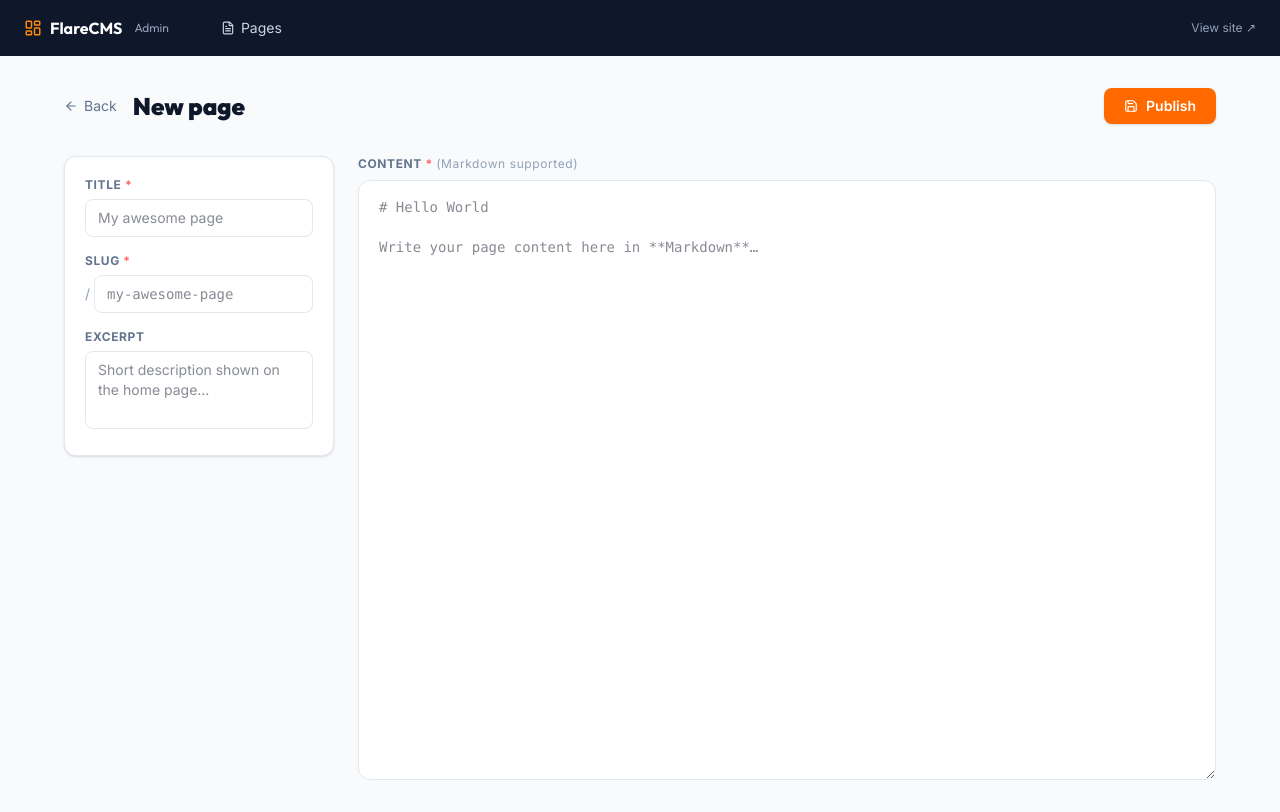
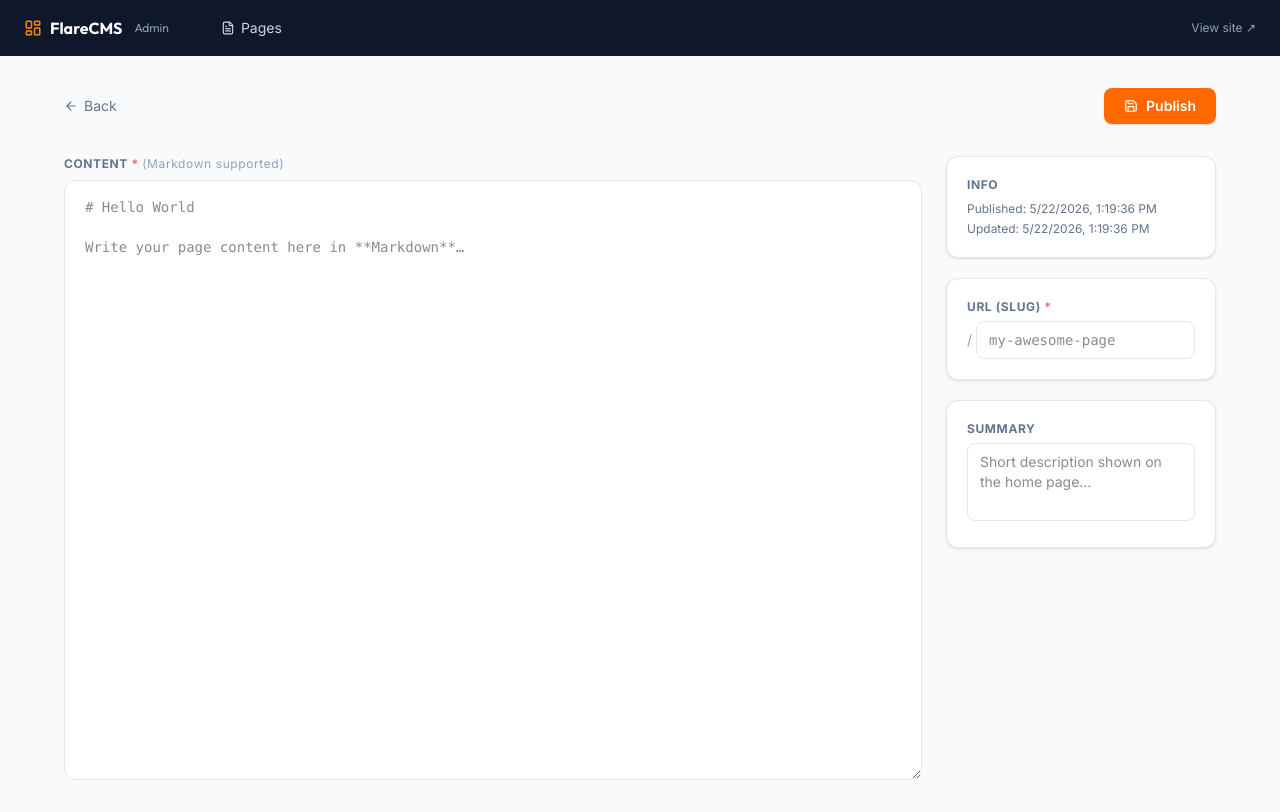
Before and after one commit to acondura/flarecms, a Next.js app: page /admin/new in a window 1280 px wide. Built offline with nearby package versions, Linux system fonts and the light colour scheme.

Commit message:
feat: add redirect management API and update PageEditor UI with redirect tracking and layout improvements

```diff
--- a/src/app/(admin)/admin/page.tsx
+++ b/src/app/(admin)/admin/page.tsx
@@ -269,8 +269,13 @@ export default function AdminDashboard() {
             <tbody className="divide-y divide-slate-100">
               {filtered.map((page) => (
                 <tr key={page.slug} className="hover:bg-slate-50 transition-colors">
-                  <td className="px-5 py-4 font-medium text-slate-900">
-                    {page.title}
+                  <td className="px-5 py-4 font-medium text-slate-900 break-words">
+                    <Link
+                      href={`/admin/edit/${page.slug}`}
+                      className="text-slate-900 hover:underline inline-block"
+                    >
+                      {page.title}
+                    </Link>
                   </td>
                   <td className="px-5 py-4 text-slate-500 font-mono text-xs">
                     /{page.slug}
--- /dev/null
+++ b/src/app/api/pages/[slug]/redirects/route.ts
@@ -0,0 +1,42 @@
+import { getRequestContext } from '@cloudflare/next-on-pages';
+import { listRedirectsTo, deleteRedirect } from '@/lib/kv';
+import { requireAuth } from '@/lib/auth';
+
+export const runtime = 'edge';
+
+export async function GET(
+  _request: Request,
+  { params }: { params: Promise<{ slug: string }> }
+) {
+  const { slug } = await params;
+  try {
+    const { env } = getRequestContext() as { env: CloudflareEnv };
+    const deny = await requireAuth(_request, env.CMS_KV);
+    if (deny) return deny;
+
+    const redirects = await listRedirectsTo(env.CMS_KV, slug);
+    return Response.json({ redirects });
+  } catch (e: any) {
+    return Response.json({ error: e.message }, { status: 500 });
+  }
+}
+
+export async function DELETE(
+  request: Request,
+  { params }: { params: Promise<{ slug: string }> }
+) {
+  const { slug } = await params;
+  try {
+    const { env } = getRequestContext() as { env: CloudflareEnv };
+    const deny = await requireAuth(request, env.CMS_KV);
+    if (deny) return deny;
+
+    const url = new URL(request.url);
+    const from = url.searchParams.get('from');
+    if (!from) return Response.json({ error: 'missing from param' }, { status: 400 });
+    await deleteRedirect(env.CMS_KV, from);
+    return Response.json({ success: true });
+  } catch (e: any) {
+    return Response.json({ error: e.message }, { status: 500 });
+  }
+}
--- a/src/components/PageEditor.tsx
+++ b/src/components/PageEditor.tsx
@@ -3,6 +3,7 @@
 import { useState, useEffect, useCallback } from 'react';
 import { useRouter } from 'next/navigation';
 import { Save, Eye, EyeOff, ArrowLeft, CheckCircle2, AlertCircle } from 'lucide-react';
+import { useEffect as useClientEffect } from 'react';
 import { marked } from 'marked';
 
 interface CmsPage {
@@ -32,6 +33,24 @@ export default function PageEditor({ initialPage }: PageEditorProps) {
   const [saving, setSaving]   = useState(false);
   const [status, setStatus]   = useState<'idle' | 'success' | 'error'>('idle');
   const [errorMsg, setErrorMsg] = useState('');
+
+  // Redirect list state
+  const [redirects, setRedirects] = useState<string[]>([]);
+
+  useClientEffect(() => {
+    let mounted = true;
+    async function loadRedirects() {
+      if (!initialPage) return;
+      try {
+        const res = await fetch(`/api/pages/${initialPage.slug}/redirects`, { credentials: 'same-origin' });
+        if (!res.ok) return;
+        const json = (await res.json()) as { redirects?: string[] };
+        if (mounted) setRedirects(json.redirects || []);
+      } catch {}
+    }
+    loadRedirects();
+    return () => { mounted = false; };
+  }, [initialPage]);
 
 
 
@@ -104,8 +123,9 @@ export default function PageEditor({ initialPage }: PageEditorProps) {
           >
             <ArrowLeft size={14} /> Back
           </button>
-          <h1 className="text-2xl font-black text-slate-900 font-outfit">
-            {isNew ? 'New page' : `Edit: ${initialPage.title}`}
+          <h1 className="text-2xl font-black text-slate-900 font-outfit break-words">
+            {/* Title should be clickable and above content */}
+            <a href={`/${slug}`} className="hover:underline">{title}</a>
           </h1>
         </div>
         <div className="flex items-center gap-3">
@@ -133,25 +153,40 @@ export default function PageEditor({ initialPage }: PageEditorProps) {
       </div>
 
       <div className="grid grid-cols-12 gap-6">
-        {/* Sidebar */}
-        <aside className="col-span-3 space-y-5">
-          <div className="bg-white rounded-xl border border-slate-200 p-5 shadow-sm space-y-4">
-            <div>
-              <label htmlFor="page-title" className="block text-xs font-bold text-slate-500 uppercase tracking-wider mb-1.5">
-                Title <span className="text-red-400">*</span>
+        {/* Editor */}
+        <div className="col-span-9">
+          <div className="flex flex-col">
+            <label className="text-xs font-bold text-slate-500 uppercase tracking-wider mb-2">
+              Content <span className="text-red-400">*</span>{' '}
+              <span className="normal-case font-normal text-slate-400">(Markdown supported)</span>
             </label>
-              <input
-                id="page-title"
-                type="text"
-                value={title}
-                onChange={(e) => setTitle(e.target.value)}
-                placeholder="My awesome page"
-                className="w-full px-3 py-2 text-sm border border-slate-200 rounded-lg outline-none focus:ring-2 focus:ring-orange-400 focus:border-orange-400 transition-all"
+            <textarea
+              id="page-content"
+              className="flex-1 min-h-[600px] px-5 py-4 font-mono text-sm bg-white border border-slate-200 rounded-xl outline-none focus:ring-2 focus:ring-orange-400 focus:border-orange-400 transition-all resize-y"
+              value={content}
+              onChange={(e) => setContent(e.target.value)}
+              placeholder="# Hello World&#10;&#10;Write your page content here in **Markdown**…"
             />
           </div>
-            <div>
+        </div>
+
+        {/* Right Sidebar */}
+        <aside className="col-span-3 space-y-5">
+          {/* Info (top) */}
+          <div className="bg-white rounded-xl border border-slate-200 p-5 shadow-sm">
+            <p className="text-xs font-bold text-slate-500 uppercase tracking-wider mb-2">Info</p>
+            <p className="text-xs text-slate-500">
+              Published: {new Date(initialPage?.publishedAt ?? Date.now()).toLocaleString()}
+            </p>
+            <p className="text-xs text-slate-500 mt-1">
+              Updated: {new Date(initialPage?.updatedAt ?? Date.now()).toLocaleString()}
+            </p>
+          </div>
+
+          {/* URL (slug) */}
+          <div className="bg-white rounded-xl border border-slate-200 p-5 shadow-sm">
             <label htmlFor="page-slug" className="block text-xs font-bold text-slate-500 uppercase tracking-wider mb-1.5">
-                Slug <span className="text-red-400">*</span>
+              URL (slug) <span className="text-red-400">*</span>
             </label>
             <div className="flex items-center gap-1">
               <span className="text-slate-400 text-sm">/</span>
@@ -166,13 +201,12 @@ export default function PageEditor({ initialPage }: PageEditorProps) {
                 className="flex-1 px-3 py-2 text-sm border border-slate-200 rounded-lg outline-none focus:ring-2 focus:ring-orange-400 focus:border-orange-400 transition-all disabled:bg-slate-50 disabled:text-slate-400 font-mono"
               />
             </div>
-              {!isNew && (
-                <p className="mt-1 text-xs text-slate-400">Changing the title will update the slug if you haven't edited it — changing the slug will create a 301 redirect from the old URL.</p>
-              )}
           </div>
-            <div>
+
+          {/* Summary (excerpt) */}
+          <div className="bg-white rounded-xl border border-slate-200 p-5 shadow-sm">
             <label htmlFor="page-excerpt" className="block text-xs font-bold text-slate-500 uppercase tracking-wider mb-1.5">
-                Excerpt
+              Summary
             </label>
             <textarea
               id="page-excerpt"
@@ -183,39 +217,23 @@ export default function PageEditor({ initialPage }: PageEditorProps) {
               className="w-full px-3 py-2 text-sm border border-slate-200 rounded-lg outline-none focus:ring-2 focus:ring-orange-400 focus:border-orange-400 transition-all resize-none"
             />
           </div>
-          </div>
 
+          {/* Redirects list */}
           {!isNew && (
             <div className="bg-white rounded-xl border border-slate-200 p-5 shadow-sm">
-              <p className="text-xs font-bold text-slate-500 uppercase tracking-wider mb-2">Info</p>
-              <p className="text-xs text-slate-500">
-                Published: {new Date(initialPage.publishedAt).toLocaleString()}
-              </p>
-              <p className="text-xs text-slate-500 mt-1">
-                Updated: {new Date(initialPage.updatedAt).toLocaleString()}
-              </p>
+              <p className="text-xs font-bold text-slate-500 uppercase tracking-wider mb-2">Redirects</p>
+              {redirects.length === 0 ? (
+                <p className="text-xs text-slate-500">No redirects</p>
+              ) : (
+                <ul className="text-xs text-slate-700 list-disc list-inside">
+                  {redirects.map((r) => (
+                    <li key={r}>/{r}</li>
+                  ))}
+                </ul>
+              )}
             </div>
           )}
         </aside>
-
-        {/* Editor + Preview */}
-        <div className="col-span-9">
-          <div className="flex flex-col">
-            <label className="text-xs font-bold text-slate-500 uppercase tracking-wider mb-2">
-              Content <span className="text-red-400">*</span>{' '}
-              <span className="normal-case font-normal text-slate-400">(Markdown supported)</span>
-            </label>
-            <textarea
-              id="page-content"
-              className="flex-1 min-h-[600px] px-5 py-4 font-mono text-sm bg-white border border-slate-200 rounded-xl outline-none focus:ring-2 focus:ring-orange-400 focus:border-orange-400 transition-all resize-y"
-              value={content}
-              onChange={(e) => setContent(e.target.value)}
-              placeholder="# Hello World&#10;&#10;Write your page content here in **Markdown**…"
-            />
-          </div>
-
-
-        </div>
       </div>
     </div>
   );
--- a/src/lib/kv.ts
+++ b/src/lib/kv.ts
@@ -40,6 +40,19 @@ export async function getRedirect(kv: KVNamespace, from: string): Promise<string
   return await kv.get(`${REDIRECT_PREFIX}${from}`);
 }
 
+export async function listRedirectsTo(kv: KVNamespace, to: string): Promise<string[]> {
+  const list = await kv.list({ prefix: REDIRECT_PREFIX });
+  const matches: string[] = [];
+  for (const k of list.keys) {
+    const val = await kv.get(k.name);
+    if (val === to) {
+      // key.name is like 'redirect:old-slug' — strip prefix
+      matches.push(k.name.replace(REDIRECT_PREFIX, ''));
+    }
+  }
+  return matches;
+}
+
 export async function deleteRedirect(kv: KVNamespace, from: string): Promise<void> {
   await kv.delete(`${REDIRECT_PREFIX}${from}`);
 }
```
Lines whose indentation alone changed are shown as unchanged.
